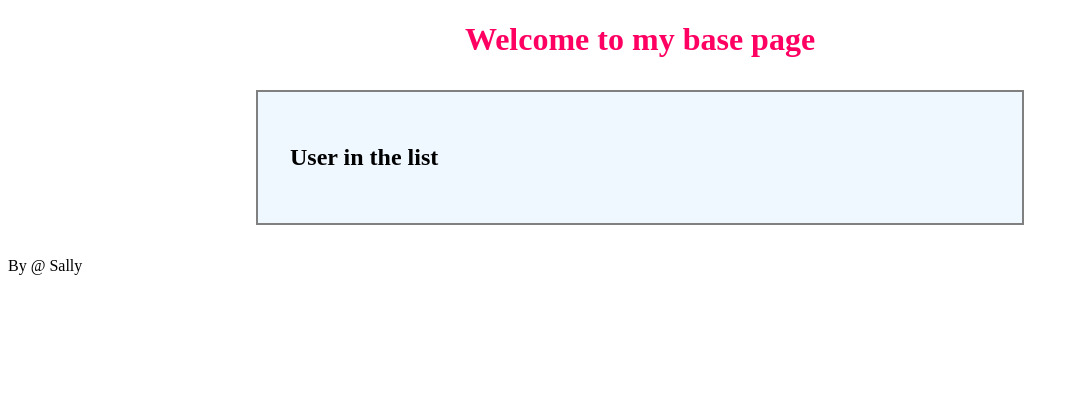
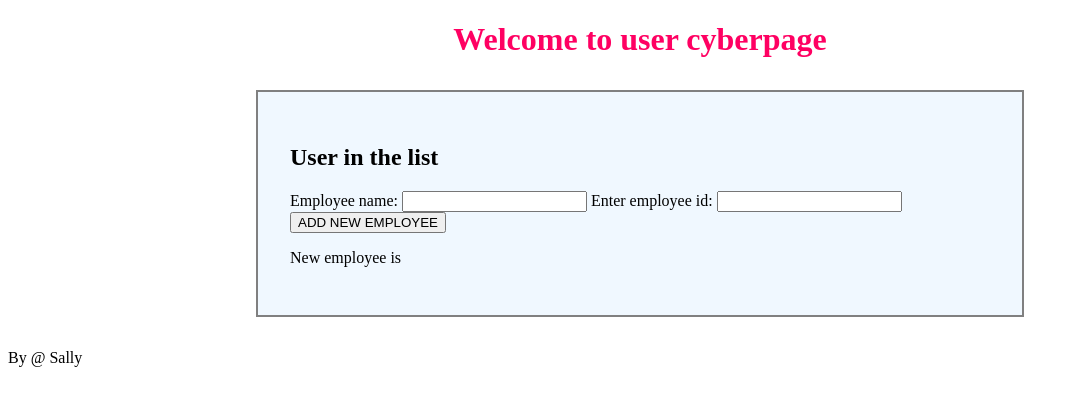
Before and after one commit to cs-sally/software-dev, a Flask app: page /users in a window 1280 px wide. Shown: the top 406 px of the page, without its empty margins (0-1079 px from the left). Run offline with Flask 3, Linux system fonts and the light colour scheme.

Commit message:
lab12, lab13 update

```diff
--- a/index.html
+++ b/index.html
@@ -37,6 +37,8 @@
         <li><a href="lab10/lab10_exercise.py" download="lab10_exercise.py">lab 10: Exercise</a></li>
         <li><a href="lab11/lab11.py" download="lab11.py"></a>Lab 11: Python function and class</li>
         <li><a href="lab11/lab11_exercise.py" download="lab11_exercise.py">Lab 11: Exercise</a></li>
+        <li><a href="lab12/" download="lab12.docx">Lab 12 : Basic SQL practice with postgreSQL</a></li>
+        <li><a href="lab13/" download="lab13">Lab 13: Flask Application</a></li>
 
     </ul>
     <br>
--- a/lab13/app.py
+++ b/lab13/app.py
@@ -1,8 +1,8 @@
 """
 Sally Han
-lab13, Flask application
+lab 13, Flask application
 """
-from flask import Flask, render_template, redirect, url_for, request
+from flask import Flask, render_template, redirect, url_for, request, session, flash
 from flask_sqlalchemy import SQLAlchemy
 
 """ create an object 'app' from the Flask module.
@@ -12,33 +12,77 @@
 
 # connecting to Postgresql
 app.config['SQLALCHEMY_DATABASE_URI'] = 'postgresql://postgres:hrs7453377@localhost/demoDB'
-app.config['SQLALCHEMY_TRACK_MODIFICATIONS'] = False #  False set to avoid warning messages, save memory.
+app.config['SQLALCHEMY_TRACK_MODIFICATIONS'] = False
 
-# create an object db
+# create a db object
 db = SQLAlchemy(app)
 
-# definea model (create table in the 'demoDB' database)
+# create a secret key to handle data within our server
+import os
+app.config['SECRET_KEY']=os.urandom(24)
+
+# define a model (create table in the 'demoDB' database)
+
 class UserLogin(db.Model):
-    id = db.Column(db.Integer, primary_key = True) # primary key
-    username = db.Column(db.String(80), nullable = False)# username column
+    id = db.Column(db.Integer, primary_key = True)
+    username = db.Column(db.String(80), nullable = False)
+
+# define an employee model
+class Employee(db.Model):
+     id = db.Column(db.Integer, primary_key = True)
+     employee_id = db.Column(db.String(20), unique = True, nullable =False)
+     employee_name =  db.Column(db.String(100), nullable = False)
+
+
 
 # set the routing to the main page
 # 'route' decorator is used to access the root URL
 @app.route('/', methods=['GET', 'POST'])
 def index():
-    if request.method == 'POST':
-       return 'Successfully requested! Entered password =' + request.form['password'] # if submission went through successfully.
+    if request.method =='POST':
+        return 'Successfully requested! Entered password = ' + request.form['password']
+
     name = "Sally"
     checkfruit = "pineapple"
-    fruits = ['apple', 'orange', 'grapes']
-    return render_template('index.html', username=name, listfruits = fruits, checkfruit=checkfruit)
+    fruits =['apple','orange','grapes']
+    return render_template('index.html', username=name, listfruits=fruits,checkfruit=checkfruit)
 
 @app.route('/about')
 def about():
     return render_template('about.html')
 
-@app.route('/users')
+@app.route('/users', methods =['GET', 'POST'])
 def users():
+    if request.method == 'POST':
+        try:
+            form = request.form
+            emp_name = form['employee_name']
+            emp_id = form['employee_id']
+
+            # Check if employee already exists by name (or use employee_id if that's unique)
+            existing_employee = Employee.query.filter_by(employee_name=emp_name).first()  # boolean (True,False)
+            existing_id = Employee.query.filter_by(employee_id = emp_id).first()  # boolean (True,False)
+
+            if existing_employee:
+                flash(f"Employee with name '{emp_name}' already exists!")
+            if existing_id:
+                flash(f"Employee with id '{emp_id}' already exists!")
+
+            # create a new employee object and add form data into the database
+            new_employee = Employee(employee_id = emp_id, employee_name = emp_name)
+
+            # store new employee name in session
+            session['employee1'] = new_employee.employee_name
+
+            # add the new object to our database
+            db.session.add(new_employee)
+            db.session.commit()
+
+            # message using flash
+            flash(f"{request.form['employee_name']} successfully added!")
+
+        except:
+            flash("Fail to insert data! Try again")
     return render_template('users.html')
 
 @app.route('/quotes')
@@ -47,5 +91,5 @@
 
 # set the 'app' to run if you execute the file directly(not when it is imported)
 if __name__ == '__main__':
-    with  app.app_context(): db.create_all()
-    app.run(debug = True)
+    with app.app_context():db.create_all()
+    app.run(debug=True)
--- a/lab13/static/style.css
+++ b/lab13/static/style.css
@@ -1,5 +1,5 @@
 img{width: 100%; display: block;}
-.title{text-align: center; color: rgb(255, 0, 98);}
+.title{text-align: center; color:rgb(255, 0, 98);}
 .introimgcontainer, .maincontainer{
     width: 700px;
     margin: 2em auto;
@@ -9,3 +9,5 @@
     border: solid gray 2px;
     background-color: aliceblue;
 }
+/* users.html*/
+.infomessage{ color: crimson; font-size: 1.2rem;}
--- a/lab13/templates/about.html
+++ b/lab13/templates/about.html
@@ -1,6 +1,7 @@
 
-    {% extends 'base.html' %}
+   {% extends 'base.html'%}
     {%block title%} About Us {%endblock%}
+    {%block msg%}about us{%endblock%}
     {%block content%}
         <h2>Some content</h2>
     {%endblock%}
--- a/lab13/templates/base.html
+++ b/lab13/templates/base.html
@@ -3,11 +3,11 @@
 <head>
     <meta charset="UTF-8">
     <meta name="viewport" content="width=device-width, initial-scale=1.0">
-    <title>{%block title%}My base page{%endblock%}</title>
-    <link rel="stylesheet" href="../static/style.css">
+    <title>{%block title%}My base page {%endblock%}</title>
+    <link rel="stylesheet" href="/static/style.css">
 </head>
 <body>
-    <header class="title"><h1>Welcome to my base page</h1></header>
+    <header class="title"><h1>Welcome to {%block msg%}{%endblock%}</h1></header>
     <main class="maincontainer">
         {%block content%}{%endblock%}
     </main>
--- a/lab13/templates/users.html
+++ b/lab13/templates/users.html
@@ -1,5 +1,28 @@
-    {% extends 'base.html' %}
-    {%block title%} Users {%endblock%}
-    {%block content%}
-        <h2>User in the list</h2>
-        {%endblock%}
+{% extends 'base.html'%}
+{%block title%} Users{%endblock%}
+{%block msg%}user cyberpage{%endblock%}
+{%block content%}
+
+{% with messages = get_flashed_messages()%}
+    {%if messages %}
+        <ul class="infomessage">
+            {%for m in messages%}
+                <li>{{m}}</li>
+            {%endfor%}
+        </ul>
+    {%endif%}
+{% endwith%}
+
+    <h2>User in the list</h2>
+    <form method="POST">
+        <label for="name">Employee name: </label>
+        <input type="text" name="employee_name" id="name"/>
+
+        <label for="userid">Enter employee id: </label>
+        <input type="text" name="employee_id" />
+
+        <button type="submit">ADD NEW EMPLOYEE</button>
+    </form>
+
+    <p>New employee is {{session['employee1']}}</p>
+{%endblock%}
```
Also changed, not shown: lab13/lab13review.py (+15 -15 lines), lab13/templates/index.html (+5 -4 lines).
